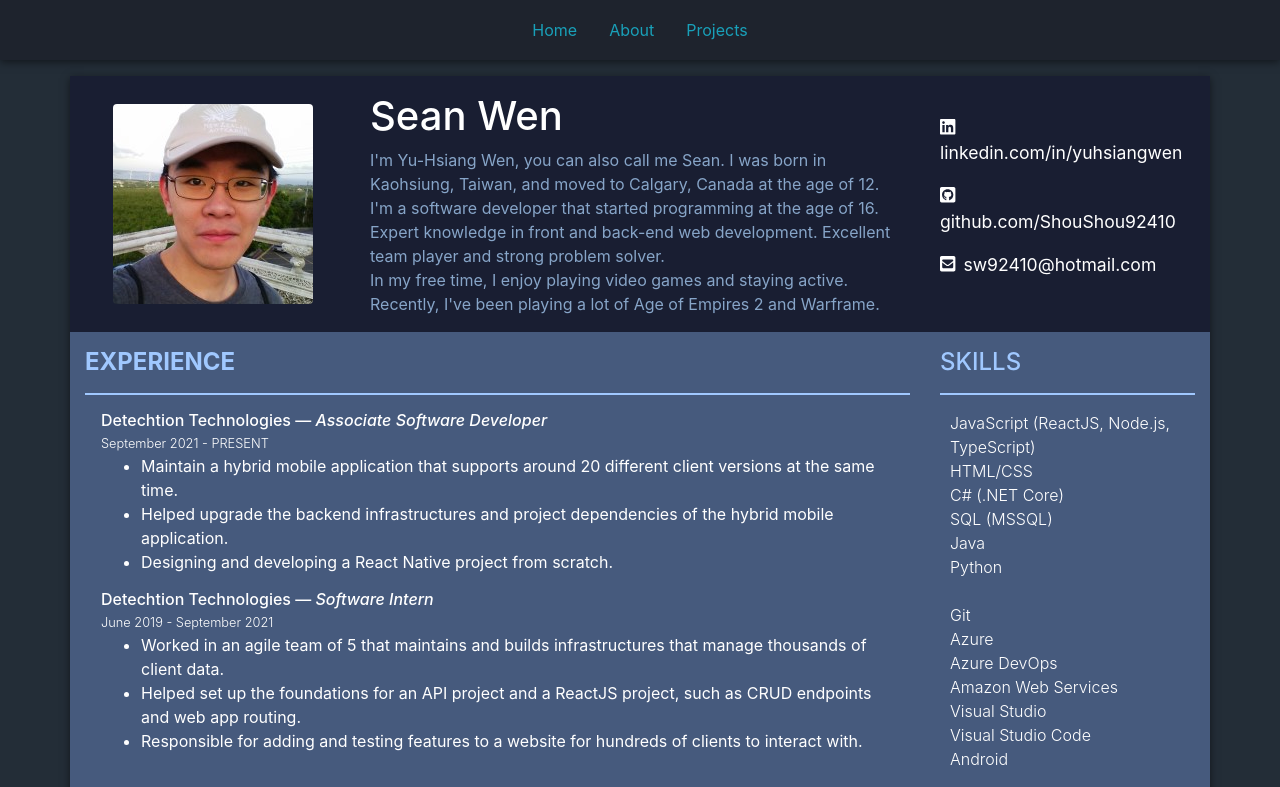
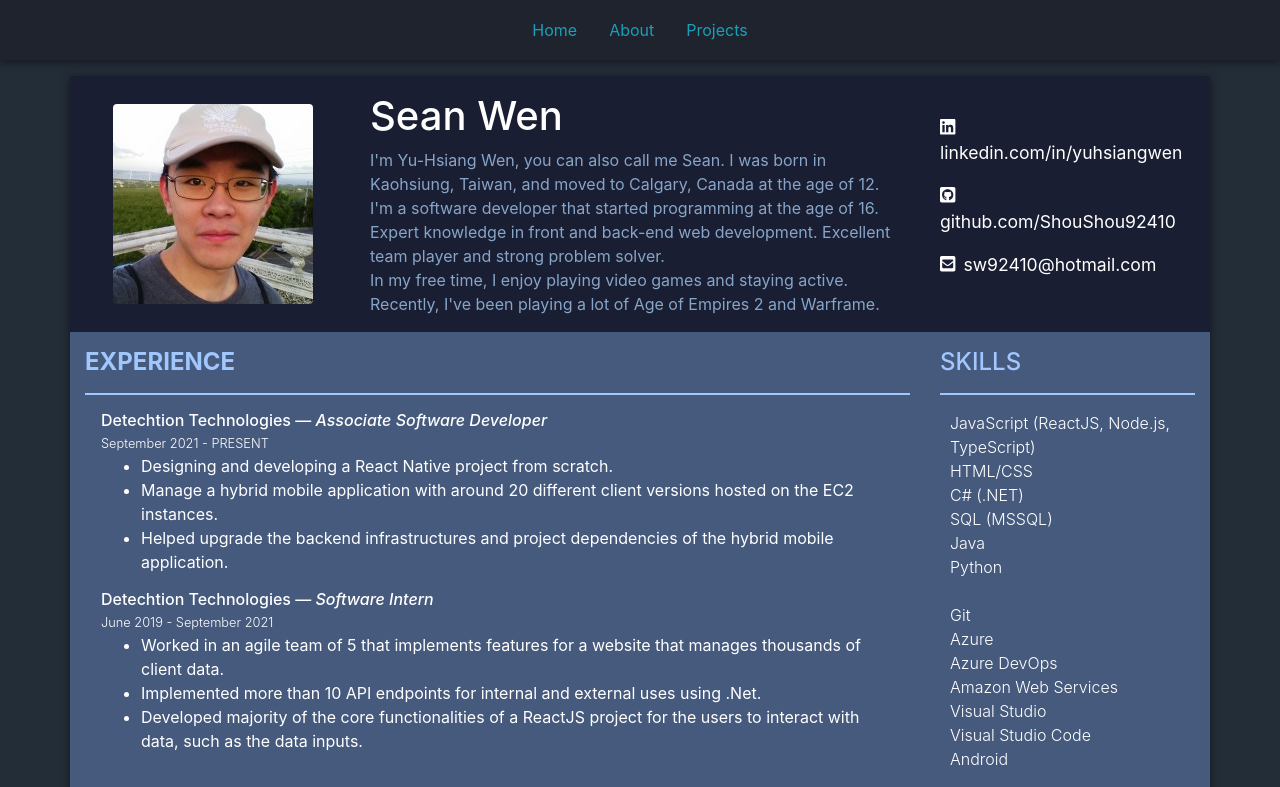
Before and after one commit to ShouShou92410/ShouShou92410.github.io, a React (Create React App) app: page /about in a window 1280 px wide. Shown: the top 787 px of the page. Built offline with nearby package versions, Linux system fonts and the light colour scheme.

Commit message:
Update About

```diff
--- a/src/component/about/About.jsx
+++ b/src/component/about/About.jsx
@@ -79,9 +79,9 @@ function About() {
                 </h6>
                 <small class="font-weight-light">September 2021 - PRESENT</small>
                 <ul>
-                  <li>Maintain a hybrid mobile application that supports around 20 different client versions at the same time.</li>
+                  <li>Designing and developing a React Native project from scratch.</li>
+                  <li>Manage a hybrid mobile application with around 20 different client versions hosted on the EC2 instances.</li>
                   <li>Helped upgrade the backend infrastructures and project dependencies of the hybrid mobile application.</li>
-                  <li>Designing and developing a React Native project from scratch.</li>
                 </ul>
               </div>
               <div className="px-3 mb-2">
@@ -90,9 +90,11 @@ function About() {
                 </h6>
                 <small class="font-weight-light">June 2019 - September 2021</small>
                 <ul>
-                  <li>Worked in an agile team of 5 that maintains and builds infrastructures that manage thousands of client data.</li>
-                  <li>Helped set up the foundations for an API project and a ReactJS project, such as CRUD endpoints and web app routing.</li>
-                  <li>Responsible for adding and testing features to a website for hundreds of clients to interact with.</li>
+                  <li>Worked in an agile team of 5 that implements features for a website that manages thousands of client data.</li>
+                  <li>Implemented more than 10 API endpoints for internal and external uses using .Net.</li>
+                  <li>
+                    Developed majority of the core functionalities of a ReactJS project for the users to interact with data, such as the data inputs.
+                  </li>
                 </ul>
               </div>
             </Col>
@@ -171,7 +173,7 @@ function About() {
               <ul className="list-clean font-weight-light">
                 <li>JavaScript (ReactJS, Node.js, TypeScript)</li>
                 <li>HTML/CSS</li>
-                <li>C# (.NET Core)</li>
+                <li>C# (.NET)</li>
                 <li>SQL (MSSQL)</li>
                 <li>Java</li>
                 <li>Python</li>
```
